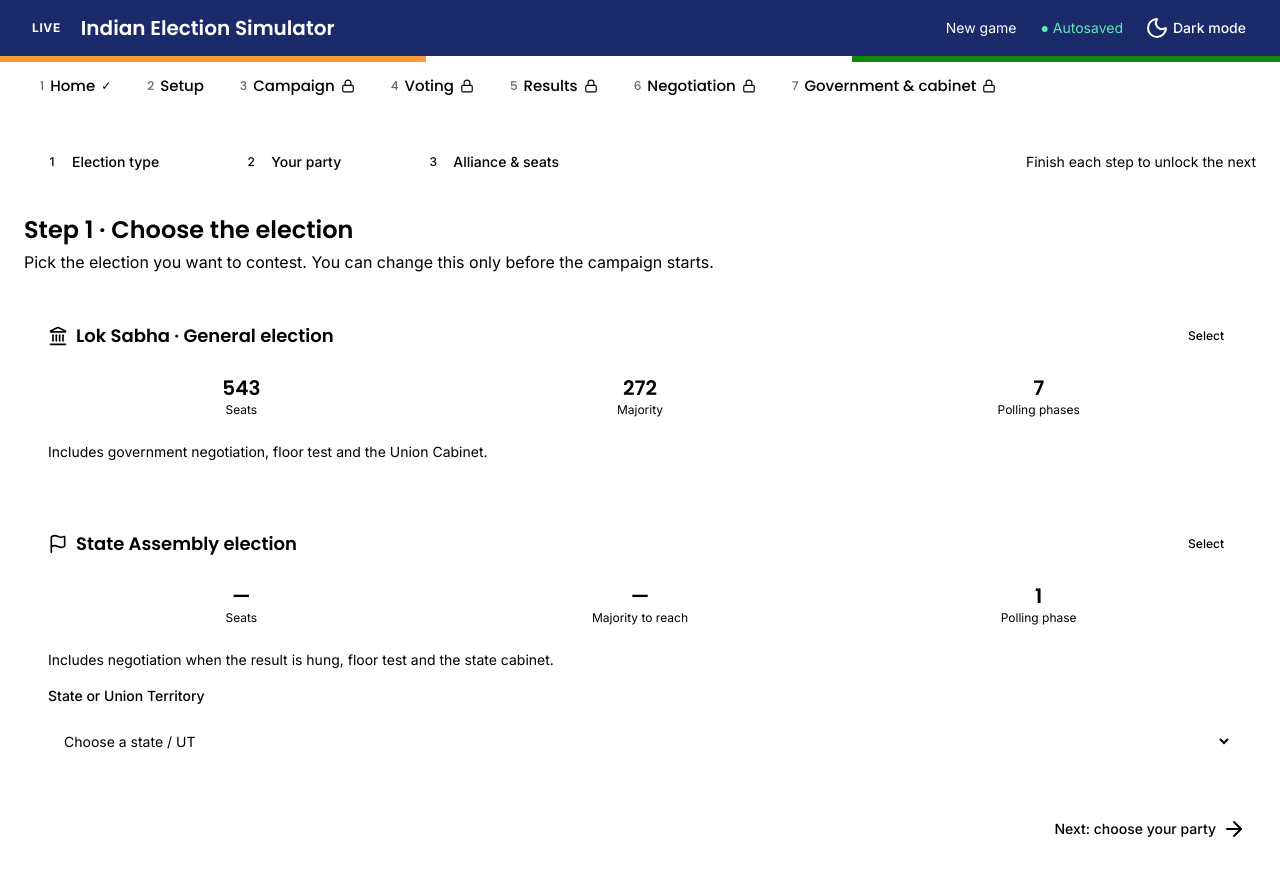
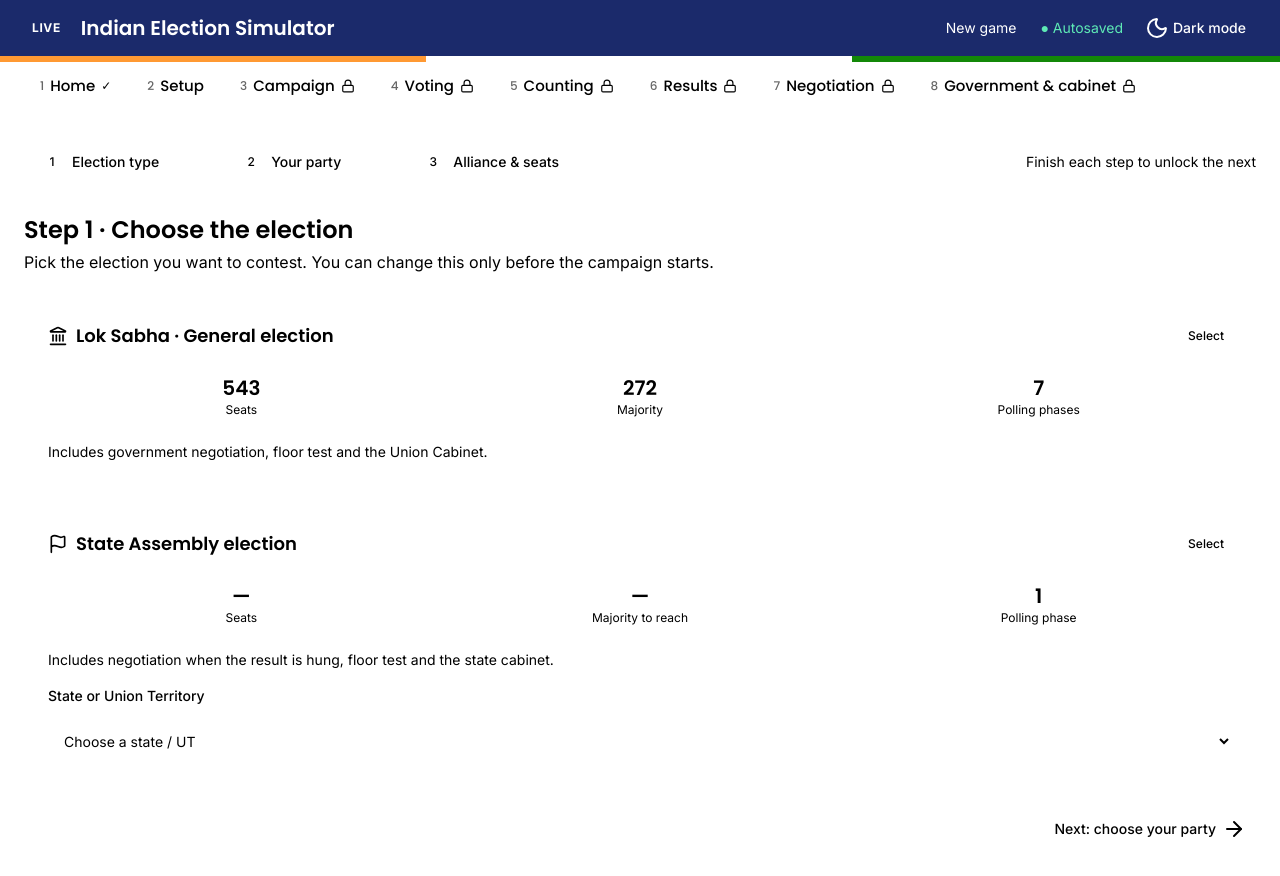
Before and after one commit to sigmagame/election-game, a Next.js app: page /elections/setup in a window 1280 px wide. Shown: the top 876 px of the page. Built offline with nearby package versions, Linux system fonts and the light colour scheme.

Commit message:
game-stage updated

```diff
--- a/src/components/game-shell/game-stages.ts
+++ b/src/components/game-shell/game-stages.ts
@@ -21,10 +21,11 @@ export function getStages(kind: ElectionKind, hung = false): GameStage[] {
       label: "Setup",
       href: "/elections/setup",
       match: ["/elections/setup", base, `${base}/new-game`, `${base}/game`, `${base}/seat-allocation`],
-      exclude: [`${base}/campaign`, `${base}/voting`, `${base}/results`, `${base}/government-formation`],
+      exclude: [`${base}/campaign`, `${base}/voting`, `${base}/counting`, `${base}/results`, `${base}/government-formation`],
     },
     { id: "campaign", label: "Campaign", href: `${base}/campaign`, match: [`${base}/campaign`] },
     { id: "voting", label: "Voting", href: `${base}/voting`, match: [`${base}/voting`] },
+    { id: "counting", label: "Counting", href: `${base}/counting`, match: [`${base}/counting`] },
     { id: "results", label: "Results", href: `${base}/results`, match: [`${base}/results`] },
   ];
   if (kind === "lok-sabha" || hung) {
```
